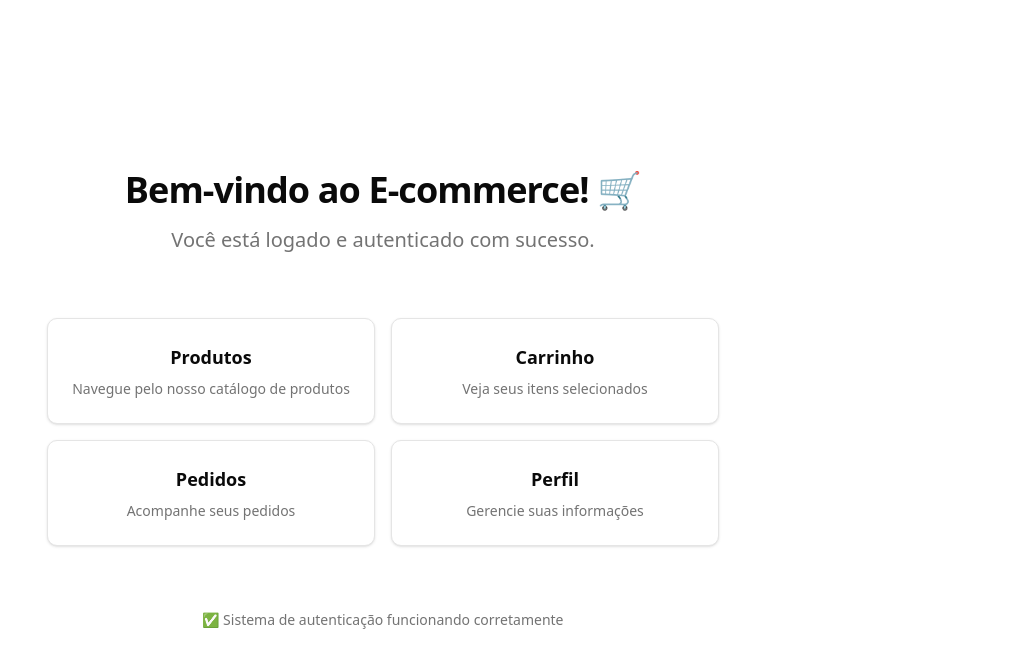
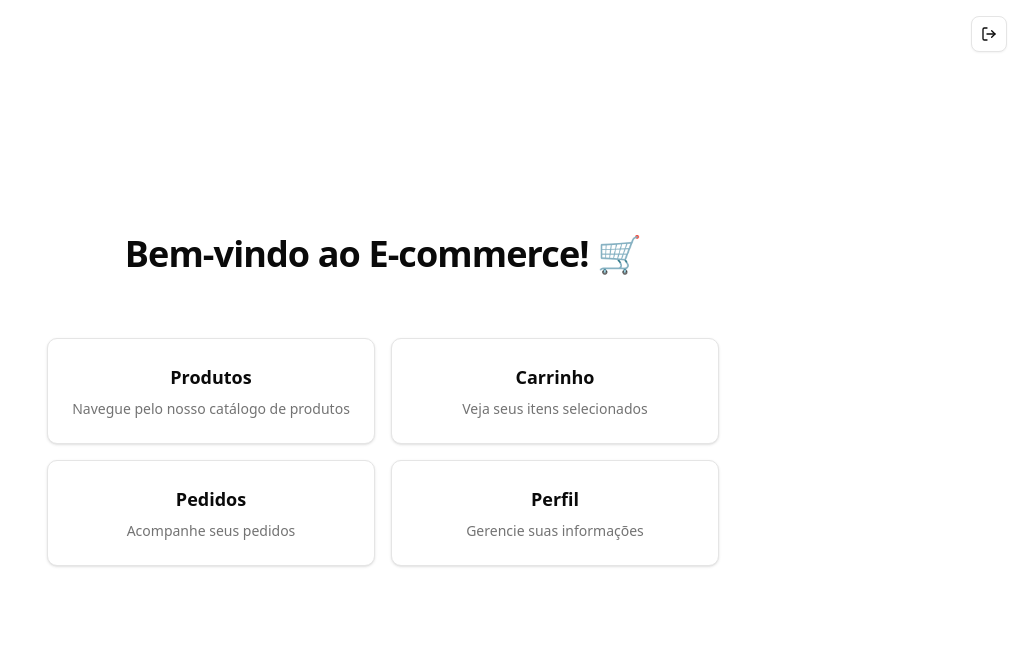
Before and after one commit to LeonardoLobas/e-commerce, a Next.js app: page / in a window 1280 px wide. Shown: the top 668 px of the page, without its empty margins (257-1280 px from the left). Built offline with nearby package versions, Linux system fonts and the light colour scheme.

Commit message:
Adiciona botão de logout e implementa ação de logout. Cria página de produtos.

```diff
--- a/src/app/page.tsx
+++ b/src/app/page.tsx
@@ -1,36 +1,34 @@
+import { LogoutButton } from "@/core/auth/components/logout-button";
+
 export default function Home() {
     return (
-        <div className="flex min-h-screen flex-col items-center justify-center p-8">
+        <div className="flex min-h-screen flex-col items-center justify-center p-8 relative">
+            <LogoutButton />
             <div className="max-w-2xl w-full space-y-8 text-center">
                 <div className="space-y-4">
                     <h1 className="text-4xl font-bold tracking-tight">Bem-vindo ao E-commerce! 🛒</h1>
-                    <p className="text-xl text-muted-foreground">Você está logado e autenticado com sucesso.</p>
                 </div>
 
                 <div className="grid gap-4 sm:grid-cols-2 pt-8">
-                    <div className="rounded-lg border bg-card p-6 text-card-foreground shadow-sm">
+                    <button className="cursor-pointer rounded-lg border bg-card p-6 text-card-foreground shadow-sm">
                         <h3 className="text-lg font-semibold mb-2">Produtos</h3>
                         <p className="text-sm text-muted-foreground">Navegue pelo nosso catálogo de produtos</p>
-                    </div>
+                    </button>
 
-                    <div className="rounded-lg border bg-card p-6 text-card-foreground shadow-sm">
+                    <button className="rounded-lg cursor-pointer border bg-card p-6 text-card-foreground shadow-sm">
                         <h3 className="text-lg font-semibold mb-2">Carrinho</h3>
                         <p className="text-sm text-muted-foreground">Veja seus itens selecionados</p>
-                    </div>
+                    </button>
 
-                    <div className="rounded-lg border bg-card p-6 text-card-foreground shadow-sm">
+                    <button className="rounded-lg cursor-pointer border bg-card p-6 text-card-foreground shadow-sm">
                         <h3 className="text-lg font-semibold mb-2">Pedidos</h3>
                         <p className="text-sm text-muted-foreground">Acompanhe seus pedidos</p>
-                    </div>
+                    </button>
 
-                    <div className="rounded-lg border bg-card p-6 text-card-foreground shadow-sm">
+                    <button className="rounded-lg cursor-pointer border bg-card p-6 text-card-foreground shadow-sm">
                         <h3 className="text-lg font-semibold mb-2">Perfil</h3>
                         <p className="text-sm text-muted-foreground">Gerencie suas informações</p>
-                    </div>
-                </div>
-
-                <div className="pt-8">
-                    <p className="text-sm text-muted-foreground">✅ Sistema de autenticação funcionando corretamente</p>
+                    </button>
                 </div>
             </div>
         </div>
--- /dev/null
+++ b/src/app/produtos/page.tsx
@@ -0,0 +1,3 @@
+export default function ProductsPage() {
+    return <div>Produtos.</div>;
+}
--- /dev/null
+++ b/src/core/auth/actions/logout.action.ts
@@ -0,0 +1,9 @@
+"use server";
+
+import { removeAuthToken } from "../services/token.service";
+import { redirect } from "next/navigation";
+
+export async function logoutAction() {
+    await removeAuthToken();
+    redirect("/login");
+}
--- /dev/null
+++ b/src/core/auth/components/logout-button.tsx
@@ -0,0 +1,46 @@
+"use client";
+
+import { Button } from "@/components/ui/button";
+import { logoutAction } from "../actions/logout.action";
+import { useTransition } from "react";
+
+export function LogoutButton() {
+    const [isPending, startTransition] = useTransition();
+
+    const handleLogout = () => {
+        startTransition(async () => {
+            await logoutAction();
+        });
+    };
+
+    return (
+        <Button
+            onClick={handleLogout}
+            disabled={isPending}
+            variant="outline"
+            size="icon"
+            className="absolute top-4 right-4"
+            title="Sair"
+        >
+            {isPending ? (
+                <span className="text-lg">⏳</span>
+            ) : (
+                <svg
+                    xmlns="http://www.w3.org/2000/svg"
+                    width="20"
+                    height="20"
+                    viewBox="0 0 24 24"
+                    fill="none"
+                    stroke="currentColor"
+                    strokeWidth="2"
+                    strokeLinecap="round"
+                    strokeLinejoin="round"
+                >
+                    <path d="M9 21H5a2 2 0 0 1-2-2V5a2 2 0 0 1 2-2h4" />
+                    <polyline points="16 17 21 12 16 7" />
+                    <line x1="21" y1="12" x2="9" y2="12" />
+                </svg>
+            )}
+        </Button>
+    );
+}
```
